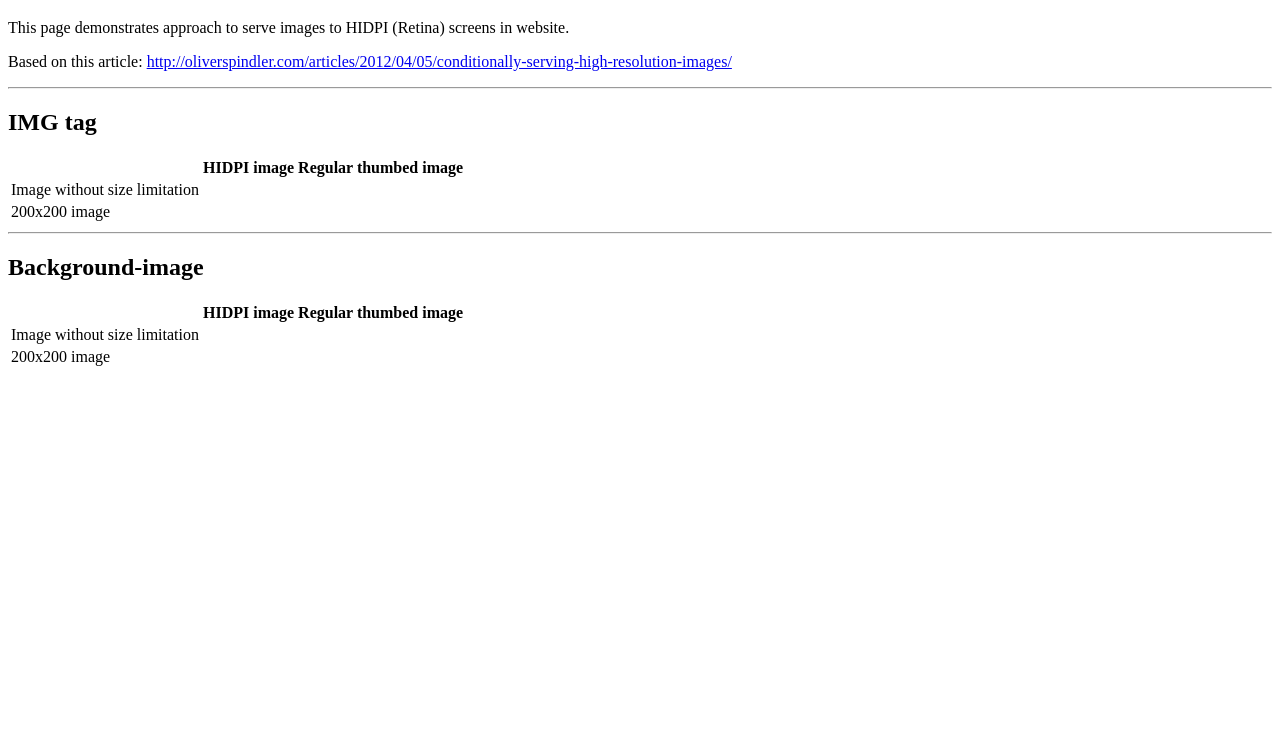
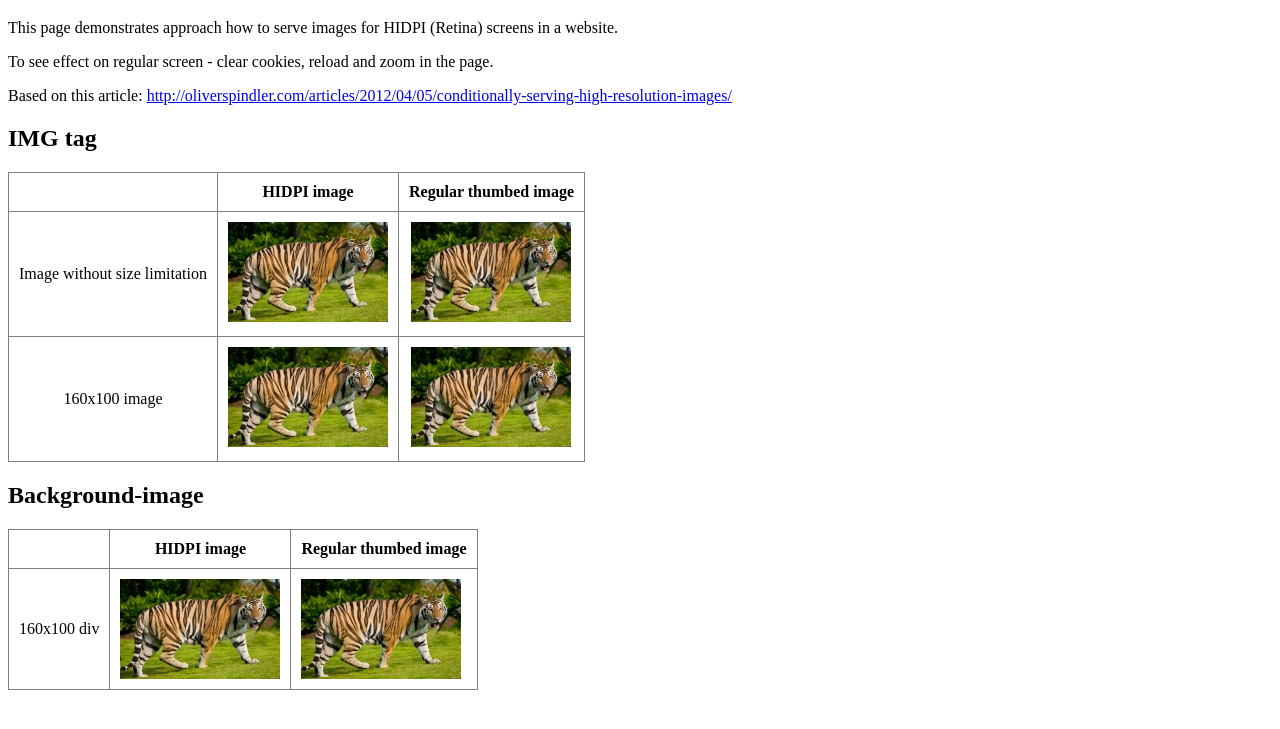
Before and after one commit to krutuzick/hidpi-image-serve, a plain HTML site: page www/index.html in a window 1280 px wide. Shown: the part 61-790 px from the top of the page. Drawn offline with Linux system fonts and the light colour scheme.

Commit message:
Serve bigger images to HIDPI clients.  Images are sized by html.

```diff
--- a/www/index.html
+++ b/www/index.html
@@ -2,12 +2,53 @@
 <html>
 <head>
     <title>HIDPI images approach</title>
+    <script type="text/javascript" charset="utf-8">
+        // Setting up cookie by JavaScript if browser does not support "min-device-pixel-ratio" css property
+        if (!document.cookie.match(/\bdevice-pixel-ratio=/)) {
+            document.cookie = 'device-pixel-ratio=' + (window.devicePixelRatio > 1 ? '2' : '1') + '; path=/';
+        }
+    </script>
+    <style type="text/css">
+        /* Setting up cookie by css hack if JavaScript is disabled in browser */
+        @media only screen and (-webkit-min-device-pixel-ratio: 2), only screen and (min-device-pixel-ratio: 2) {
+
+            /* Set device-pixel-ratio cookie: head tag is invisible but request is still sent */
+            head {
+                background-image: url(/set-device-pixel-ratio/2);
+            }
+
+        }
+
+        table {
+            border-collapse: collapse;
+            border: 1px solid gray;
+        }
+
+        table td, table th {
+            border: 1px solid gray;
+            padding: 10px;
+            text-align: center;
+            vertical-align: middle;
+            white-space: nowrap;
+        }
+
+        .background-img {
+            width: 160px;
+            height: 100px;
+            -moz-background-size: contain;
+            -o-background-size: contain;
+            -webkit-background-size: contain;
+            background-size: contain;
+        }
+    </style>
 </head>
 <body>
+
 <h1>HIDPI images approach</h1>
-    <p>This page demonstrates approach to serve images to HIDPI (Retina) screens in website.</p>
+<p>This page demonstrates approach how to serve images for HIDPI (Retina) screens in a website.</p>
+<p>To see effect on regular screen - clear cookies, reload and zoom in the page.</p>
 <p>Based on this article: <a href="http://oliverspindler.com/articles/2012/04/05/conditionally-serving-high-resolution-images/" target="_blank">http://oliverspindler.com/articles/2012/04/05/conditionally-serving-high-resolution-images/</a></p>
-    <hr />
+
 <h2>IMG tag</h2>
 <table>
     <tr>
@@ -17,16 +58,16 @@
     </tr>
     <tr>
         <td>Image without size limitation</td>
-            <td></td>
-            <td></td>
+        <td><img src="media/tiger.jpg"></td>
+        <td><img src="media/tiger-no-hidpi.jpg"></td>
     </tr>
     <tr>
-            <td>200x200 image</td>
-            <td></td>
-            <td></td>
+        <td>160x100 image</td>
+        <td><img src="media/tiger.jpg" width="160" height="100"></td>
+        <td><img src="media/tiger-no-hidpi.jpg" width="160" height="100"></td>
     </tr>
 </table>
-    <hr />
+
 <h2>Background-image</h2>
 <table>
     <tr>
@@ -35,15 +76,11 @@
         <th>Regular thumbed image</th>
     </tr>
     <tr>
-            <td>Image without size limitation</td>
-            <td></td>
-            <td></td>
-        </tr>
-        <tr>
-            <td>200x200 image</td>
-            <td></td>
-            <td></td>
+        <td>160x100 div</td>
+        <td><div class="background-img" style="background-image: url(/media/tiger.jpg);">&nbsp;</div></td>
+        <td><div class="background-img" style="background-image: url(/media/tiger-no-hidpi.jpg);">&nbsp;</div></td>
     </tr>
 </table>
+
 </body>
 </html>
```
Also changed, not shown: www/media/tiger-no-hidpi.jpg (added), www/media/tiger.jpg (added), www/media/tiger@2x.jpg (added), www/tiger-src.jpg (added), 1 other file. Lines whose indentation alone changed are shown as unchanged.
